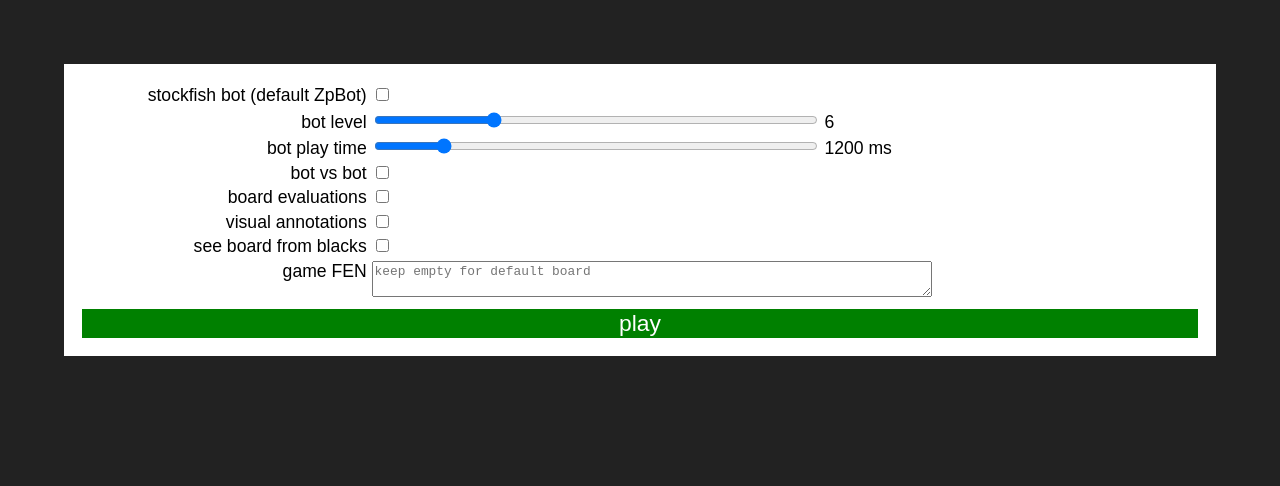
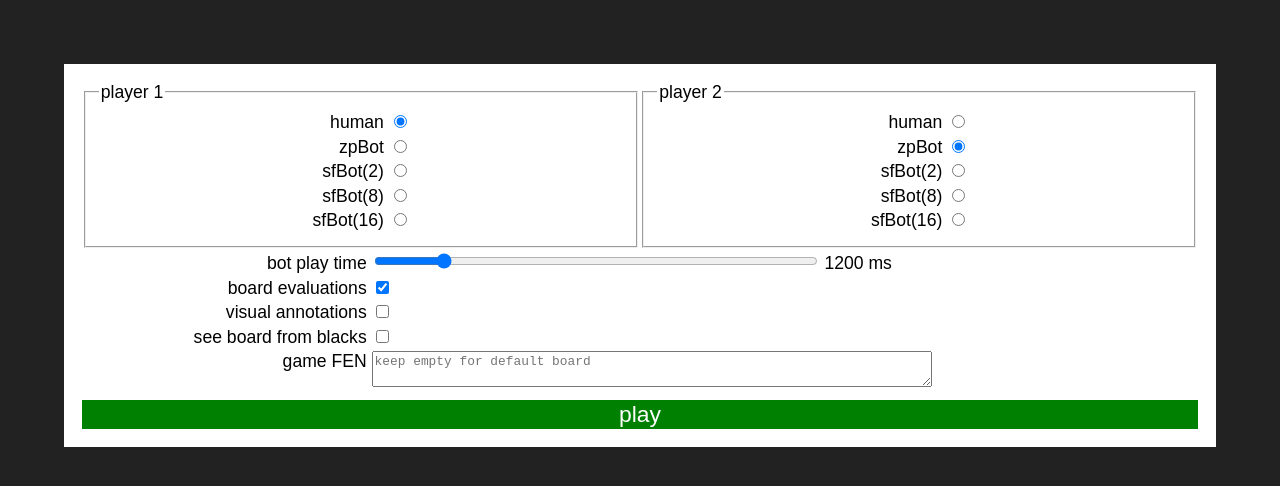
Before and after one commit to JosePedroDias/chess, a website: page index.html in a window 1280 px wide. Drawn offline with Linux system fonts and the light colour scheme.

Commit message:
refactor form page to allow more flexible player assignments

```diff
--- a/form.css
+++ b/form.css
@@ -33,3 +33,11 @@ button {
     font-size: 1.3em;
     margin-top: 0.4em;
 }
+
+.players {
+    display: flex;
+}
+
+.players fieldset {
+    flex: 1;
+}
--- a/index.html
+++ b/index.html
@@ -10,15 +10,58 @@
     </head>
     <body>
         <form>
-            <p>
-                <label for="bot-sf">stockfish bot (default ZpBot)</label>
-                <input type="checkbox" id="bot-sf" value="1">
-            </p>
-            <p>
-                <label for="bot-level">bot level</label>
-                <input type="range" id="bot-level" value="6" min="1" max="20" step="1">
-                <span id="bot-level-val">6</span>
-            </p>
+            <div class="players">
+                <fieldset>
+                    <legend>player 1</legend>
+
+                    <p>
+                        <label for="p1h">human</label>
+                        <input type="radio" id="p1h" name="p1" value="Human" checked>
+                    </p>
+                    <p>
+                        <label for="p1z">zpBot</label>
+                        <input type="radio" id="p1z" name="p1" value="ZpBot">
+                    </p>
+                    <p>
+                        <label for="p1s2">sfBot(2)</label>
+                        <input type="radio" id="p1s2" name="p1" value="SfBot(2)">
+                    </p>
+                    <p>
+                        <label for="p1s8">sfBot(8)</label>
+                        <input type="radio" id="p1s8" name="p1" value="SfBot(8)">
+                    </p>
+                    <p>
+                        <label for="p1s16">sfBot(16)</label>
+                        <input type="radio" id="p1s16" name="p1" value="SfBot(16)">
+                    </p>
+                </fieldset>
+
+                <fieldset>
+                    <legend>player 2</legend>
+
+                    <p>
+                        <label for="p2h">human</label>
+                        <input type="radio" id="p2h" name="p2" value="Human">
+                    </p>
+                    <p>
+                        <label for="p2z">zpBot</label>
+                        <input type="radio" id="p2z" name="p2" value="ZpBot" checked>
+                    </p>
+                    <p>
+                        <label for="p2s2">sfBot(2)</label>
+                        <input type="radio" id="p2s2" name="p2" value="SfBot(2)">
+                    </p>
+                    <p>
+                        <label for="p2s8">sfBot(8)</label>
+                        <input type="radio" id="p2s8" name="p2" value="SfBot(8)">
+                    </p>
+                    <p>
+                        <label for="p2s16">sfBot(16)</label>
+                        <input type="radio" id="p2s16" name="p2" value="SfBot(16)">
+                    </p>
+                </fieldset>
+            </div>
+
             <p>
                 <label for="play-time-ms">bot play time</label>
                 <input type="range" id="play-time-ms" value="1200" min="550" max="5000" step="50">
@@ -26,12 +69,8 @@
                 ms
             </p>
             <p>
-                <label for="only-bots">bot vs bot</label>
-                <input type="checkbox" id="only-bots" value="1">
-            </p>
-            <p>
                 <label for="eval">board evaluations</label>
-                <input type="checkbox" id="eval" value="1">
+                <input type="checkbox" id="eval" value="1" checked>
             </p>
             <p>
                 <label for="hints">visual annotations</label>
@@ -51,50 +90,45 @@
             const playBtnEl         = document.querySelector('button');
 
             const fromBlacksInputEl = document.getElementById('from-blacks');
-            const onlyBotsInputEl   = document.getElementById('only-bots');
             const playTimeMsInputEl = document.getElementById('play-time-ms');
-            const botSfInputEl      = document.getElementById('bot-sf');
-            const botLevelInputEl   = document.getElementById('bot-level');
             const sfEvalInputEl     = document.getElementById('eval');
             const hintsInputEl      = document.getElementById('hints');
             const fenInputEl        = document.getElementById('fen');
 
             const playTimeMsSpanEl = document.getElementById('play-time-ms-val');
-            const botLevelSpanEl   = document.getElementById('bot-level-val');
 
             playTimeMsInputEl.addEventListener('change', (ev) => {
                 playTimeMsSpanEl.textContent = ev.target.value;
             });
-            botLevelInputEl.addEventListener('change', (ev) => {
-                botLevelSpanEl.textContent = ev.target.value;
-            });
 
             const DEFAULT_PLAY_TIME_MS = 1200;
-            const DEFAULT_BOT_LEVEL    =    6;
 
             playBtnEl.addEventListener('click', (ev) => {
                 ev.preventDefault();
                 ev.stopPropagation();
 
-                const fromBlacks = fromBlacksInputEl.checked || '';
-                const onlyBots   = onlyBotsInputEl.checked   || '';
+                const p1 = document.querySelector('input[name=p1]:checked').value;
+                const p2 = document.querySelector('input[name=p2]:checked').value;
+
+                const fromBlacks = fromBlacksInputEl.checked;
                 const playTimeMs = playTimeMsInputEl.value;
-                const botSf      = botSfInputEl.checked     || '';
-                const botLevel   = botLevelInputEl.value;
-                const sfEval     = sfEvalInputEl.checked     || '';
-                const hints      = hintsInputEl.checked      || '';
+                const sfEval     = sfEvalInputEl.checked;
+                const hints      = hintsInputEl.checked;
+
                 const fen        = fenInputEl.value;
 
-                // console.log({ fromBlacks, onlyBots, playTimeMs, botSf, botLevel, sfEval, hints, fen });
+                console.log({ p1, p2, fromBlacks, playTimeMs, sfEval, hints, fen });
 
                 const u = new URLSearchParams();
+
+                u.set('p1', p1);
+                u.set('p2', p2);
+
                 fromBlacks                           && u.set('from-blacks',  '1');
-                onlyBots                             && u.set('only-bots',    '1');
                 (playTimeMs != DEFAULT_PLAY_TIME_MS) && u.set('play-time-ms', playTimeMs);
-                botSf                                && u.set('bot-sf',       '1');
-                (botLevel   != DEFAULT_BOT_LEVEL)    && u.set('bot-level',    botLevel);
                 sfEval                               && u.set('eval',         '1');
                 hints                                && u.set('hints',        '1');
+
                 window.location.href = `./play.html?${u.toString()}${fen ? `#${fen}` : ''}`;
             });
         </script>
```
